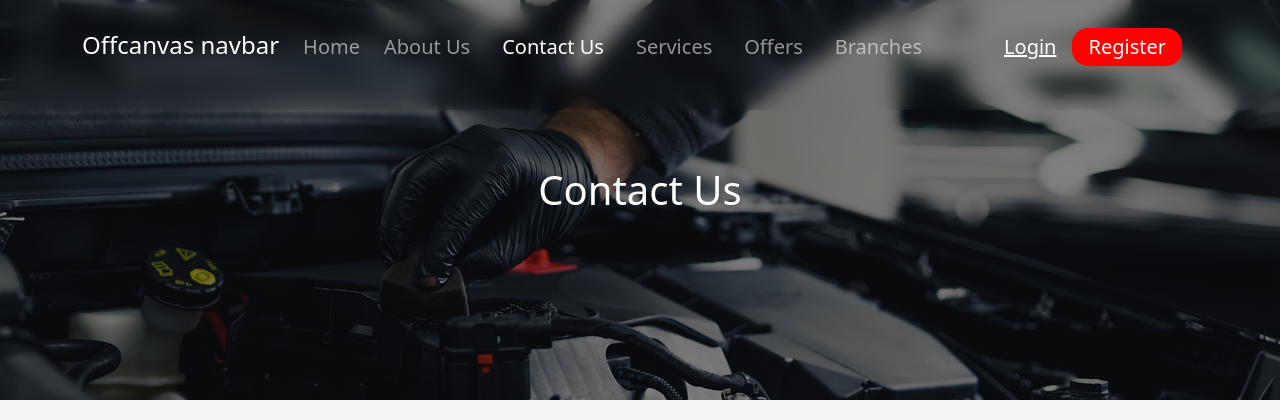
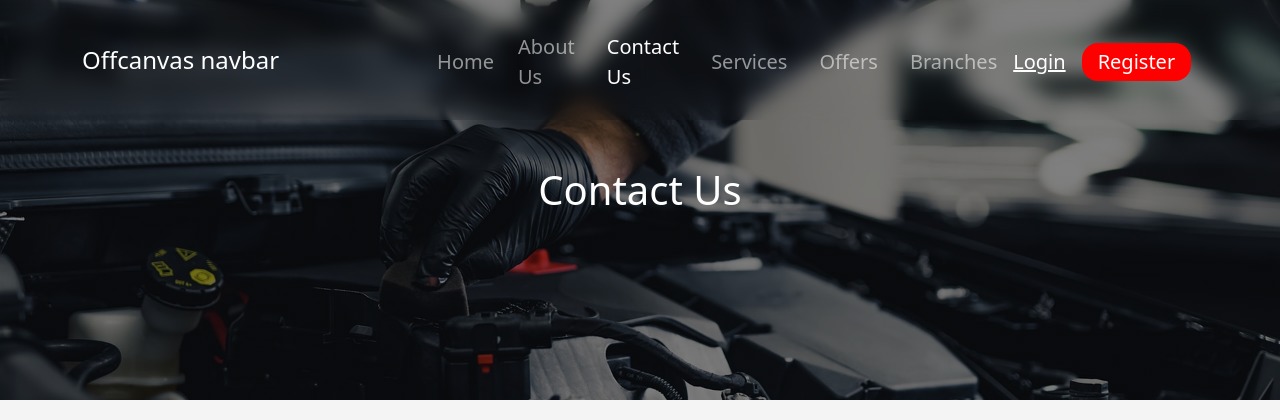
Before and after one commit to starlightaris/car_service_ms, a PHP site: page /contact.php in a window 1280 px wide. Shown: the top 420 px of the page. Run offline with PHP 8.4, Linux system fonts and the light colour scheme.

Commit message:
commit-14

```diff
--- a/css/style-contact.css
+++ b/css/style-contact.css
@@ -40,7 +40,7 @@ body, html {
     /* padding: 40px; */
     border-radius: 10px;
     /* box-shadow: 0px 0px 10px rgba(0, 0, 0, 0.1); */
-    margin-bottom: 20px;
+    /* margin-bottom: 20px; */
 }
 
 
--- a/css/style-header-footer.css
+++ b/css/style-header-footer.css
@@ -20,6 +20,14 @@
     backdrop-filter: blur(10px);
     transition: background-color 0.3s ease, padding 0.3s ease;
 }
+.navbar-brand{
+  margin-right: 150px;
+}
+/* .offcanvas-body ul {
+  display: flex;
+  justify-content: center;
+  width: 100%;
+} */
 
 /* Apply the frosted effect only if backdrop-filter is supported. (Edge failed, Chrome works) */
 @supports (backdrop-filter: blur(10px)) or (-webkit-backdrop-filter: blur(10px)) {
```
